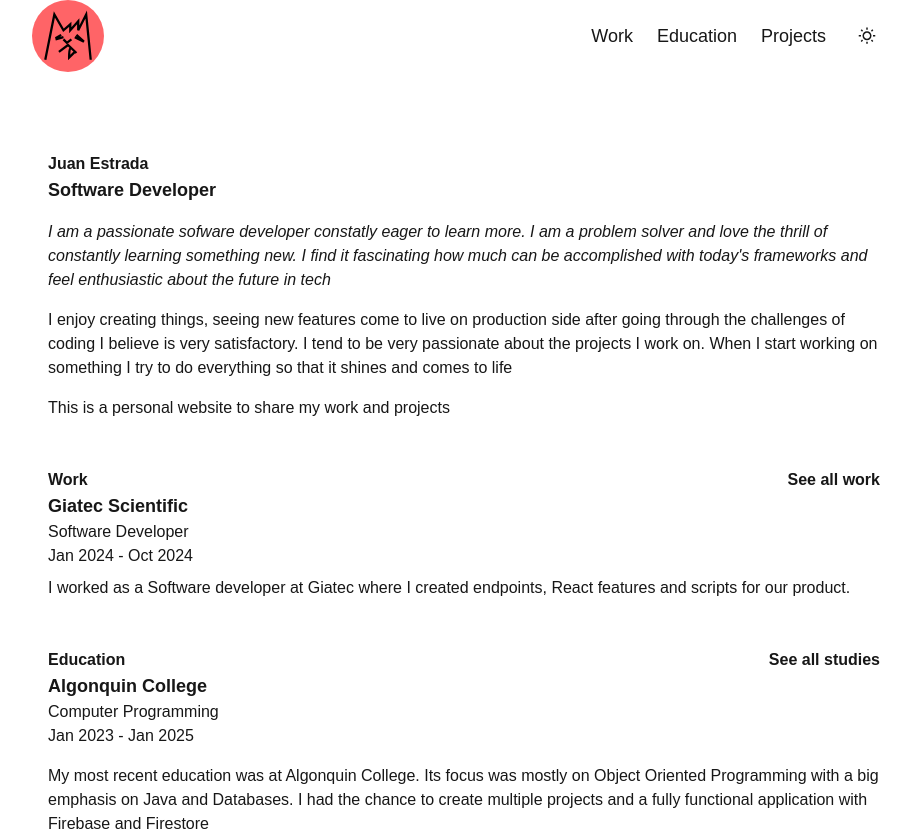
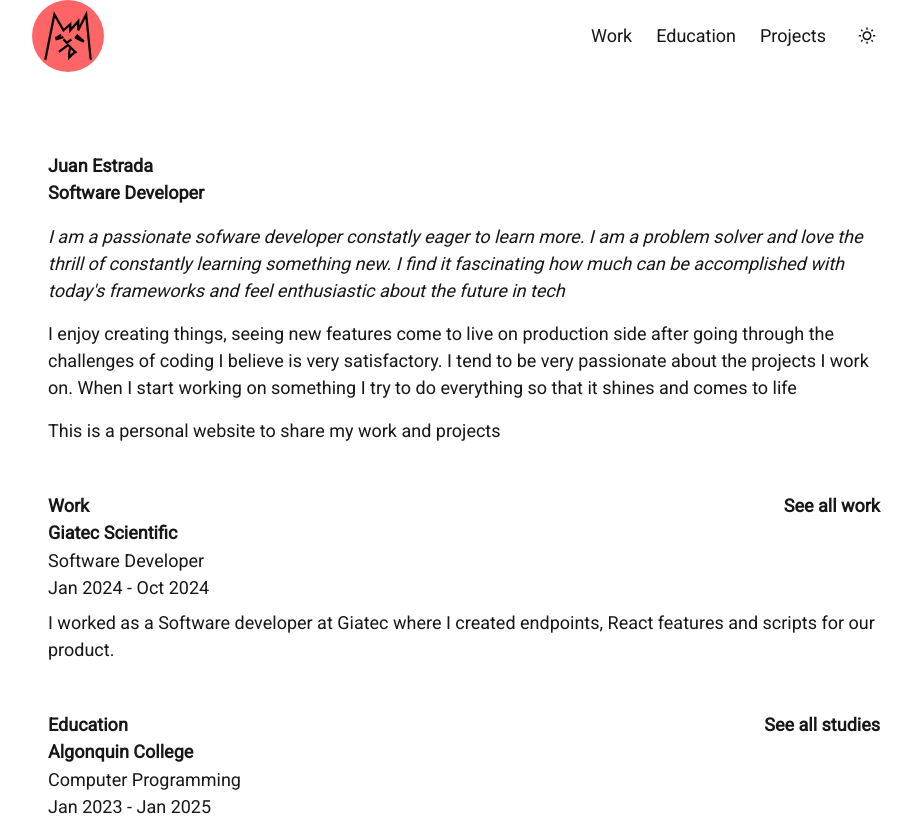
Before and after one commit to juanestrada17/juan-estrada, a Next.js app: page / in a window 1280 px wide. Shown: the top 831 px of the page, without its empty margins (176-1088 px from the left). Built offline with nearby package versions, Linux system fonts and the light colour scheme.

Commit message:
Added new font and font size

```diff
--- a/app/layout.tsx
+++ b/app/layout.tsx
@@ -1,16 +1,13 @@
 import type { Metadata } from 'next'
 import { Geist, Geist_Mono } from 'next/font/google'
+import { Roboto } from 'next/font/google'
+
 import './globals.css'
 import Navbar from '@/components/Navbar'
 import Footer from '@/components/Footer'
 
-const geistSans = Geist({
-  variable: '--font-geist-sans',
-  subsets: ['latin']
-})
-
-const geistMono = Geist_Mono({
-  variable: '--font-geist-mono',
+const roboto = Roboto({
+  weight: '400',
   subsets: ['latin']
 })
 
@@ -27,7 +24,7 @@ export default function RootLayout({
   return (
     <html lang='en' className='hover:dark:text-white"'>
       <body
-        className={`${geistSans.variable} ${geistMono.variable} mx-auto flex min-h-screen flex-col bg-white px-4 sm:px-8 md:px-16 lg:px-32 xl:px-48 2xl:mx-[250px]`}
+        className={`${roboto.className} mx-auto flex min-h-screen flex-col bg-white px-4 text-[18px] sm:px-8 md:px-16 lg:px-32 xl:px-48 2xl:mx-[250px]`}
       >
         <Navbar />
         <main className='flex-1'>{children} </main>
```
